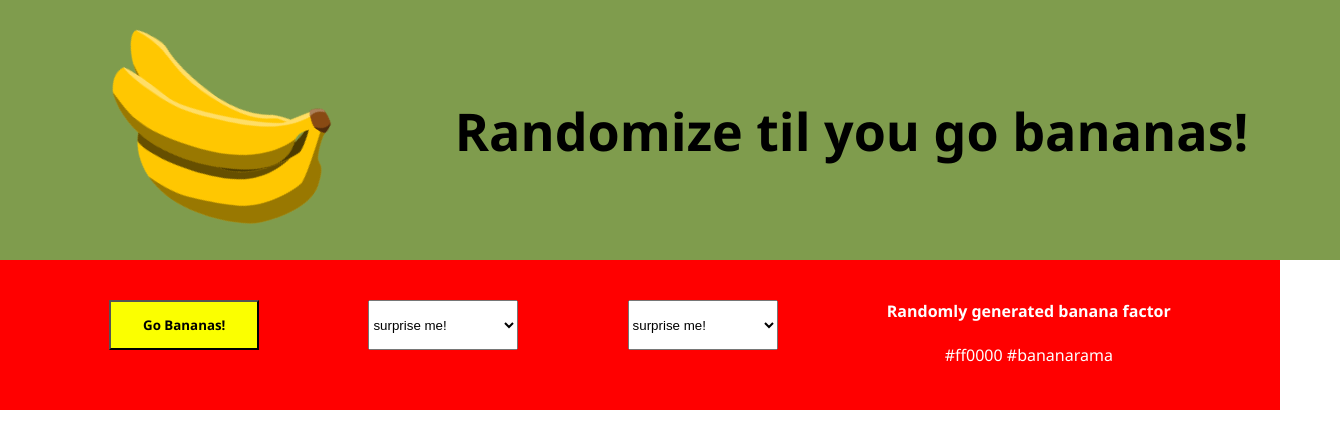
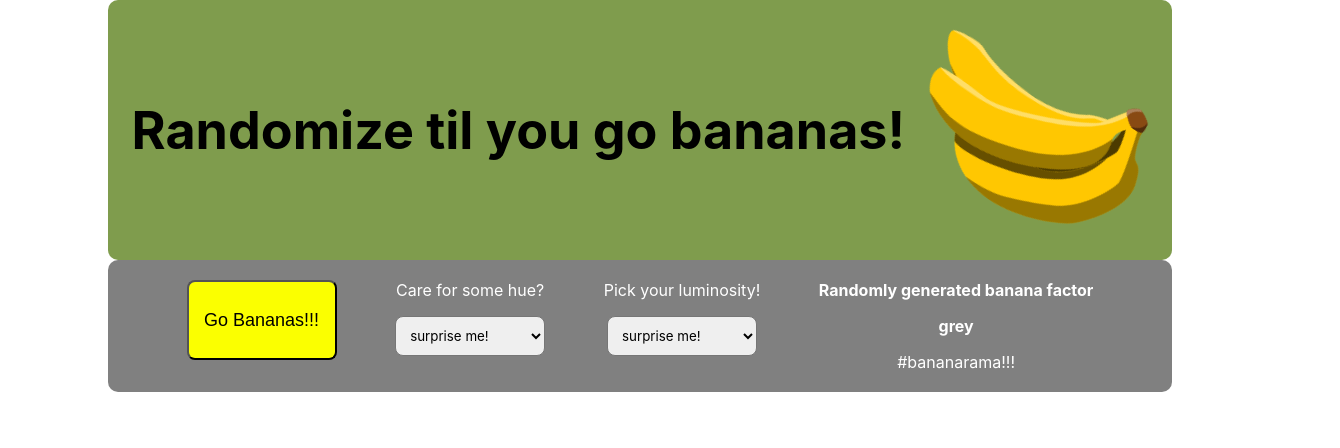
Before and after one commit to mtslks-zz/react-random-color-generator, a React (Create React App) app: page / in a window 1280 px wide. Shown: the top 448 px of the page, 1340 px wide, since content can reach past the window. Built offline with nearby package versions, Linux system fonts and the light colour scheme.

Commit message:
Update CSS styling

```diff
--- a/src/App.css
+++ b/src/App.css
@@ -20,48 +20,61 @@
 .App-header {
   background-color: #7f9c4d;
   min-height: 30vh;
+  width: 80%;
   display: flex;
   vertical-align: middle;
   margin: 0 auto;
-  padding: 30px;
-  width: 100%;
+  padding: 20px;
   padding-top: 10px;
   padding-bottom: 10px;
   text-align: left;
   flex-direction: row;
   align-items: center;
-  justify-content: space-around;
+  justify-content: space-evenly;
   font-size: calc(10px + 2vmin);
-  font-family: 'Segoe UI', Tahoma, Geneva, Verdana, sans-serif;
+  font-family: -apple-system, BlinkMacSystemFont, 'Segoe UI', Roboto, Oxygen,
+    Ubuntu, Cantarell, 'Open Sans', 'Helvetica Neue', sans-serif;
+  border-radius: 10px;
 }
 
 .App-body {
-  min-height: 5vh;
+  min-height: 10vh;
+  vertical-align: middle;
   display: flex;
-  block-size: 100px;
   margin: 0 auto;
-  padding-top: 40px;
-  padding-bottom: 10px;
+  padding: 20px;
+  padding-top: 20px;
+  padding-bottom: 20px;
   justify-content: space-evenly;
-  width: 100%;
-  font-family: 'Segoe UI', Tahoma, Geneva, Verdana, sans-serif;
+  width: 80%;
+  font-family: -apple-system, BlinkMacSystemFont, 'Segoe UI', Roboto, Oxygen,
+    Ubuntu, Cantarell, 'Open Sans', 'Helvetica Neue', sans-serif;
   color: white;
+  border-radius: 10px;
 }
 
 .randomizeColorButton {
   background-color: rgb(251, 255, 0);
-  height: 50px;
+  height: 80px;
   width: 150px;
-  font-weight: bold;
-  font-family: 'Segoe UI', Tahoma, Geneva, Verdana, sans-serif;
+  border-radius: 8px;
+  font-size: large;
 }
 
 .hueList {
-  height: 50px;
+  height: 40px;
   width: 150px;
+  border-radius: 8px;
+  padding: 10px;
+  font-family: -apple-system, BlinkMacSystemFont, 'Segoe UI', Roboto, Oxygen,
+    Ubuntu, Cantarell, 'Open Sans', 'Helvetica Neue', sans-serif;
 }
 
 .luminosityList {
-  height: 50px;
+  height: 40px;
   width: 150px;
+  border-radius: 8px;
+  padding: 10px;
+  font-family: -apple-system, BlinkMacSystemFont, 'Segoe UI', Roboto, Oxygen,
+    Ubuntu, Cantarell, 'Open Sans', 'Helvetica Neue', sans-serif;
 }
--- a/src/Body.js
+++ b/src/Body.js
@@ -5,10 +5,10 @@ import { refState, useState } from 'react';
 export default Body;
 
 // Library import to randomize colors
-let colorizer = require('randomcolor');
+let color = require('randomcolor');
 
 function Body() {
-  const [randomColor, setRandomColor] = useState('#ff0000');
+  const [randomColor, setRandomColor] = useState('grey');
   const [hue, setHue] = useState('random');
   const [luminosity, setLuminosity] = useState('random');
 
@@ -18,20 +18,23 @@ function Body() {
         className="randomizeColorButton"
         onClick={() => {
           setRandomColor(
-            colorizer({
+            color({
               luminosity: luminosity,
               hue: hue,
             }),
           );
         }}
       >
-        Go Bananas!
+        Go Bananas!!!
       </button>
 
+      <div>
+        Care for some hue?
+        <p />
         <select
           className="hueList"
           value={hue}
-        onChange={(e) => setHue(e.target.value)}
+          onChange={(event) => setHue(event.target.value)}
         >
           <option value="random">surprise me!</option>
           <option value="red">red</option>
@@ -42,21 +45,30 @@ function Body() {
           <option value="purple">purple</option>
           <option value="pink">pink</option>
         </select>
+      </div>
 
+      <div>
+        Pick your luminosity!
+        <p />
         <select
           className="luminosityList"
           value={luminosity}
-        onChange={(e) => setLuminosity(e.target.value)}
+          onChange={(event) => setLuminosity(event.target.value)}
         >
           <option value="random">surprise me!</option>
           <option value="dark">dark</option>
           <option value="bright">bright</option>
           <option value="light">light</option>
         </select>
+      </div>
 
       <div>
-        <b>Randomly generated banana factor</b> <br />
-        <br /> {randomColor} #bananarama
+        <b>
+          Randomly generated banana factor <p />
+          {randomColor}
+        </b>
+        <p />
+        #bananarama!!!
       </div>
     </body>
   );
--- a/src/Header.js
+++ b/src/Header.js
@@ -7,8 +7,8 @@ export default function Header() {
   return (
     <div className="App">
       <header className="App-header">
+        <h1 className="App-headline">Randomize til you go bananas!</h1>
         <img src={logo} className="App-logo" alt="rotating bananas" />
-        <h1 className="App-headline">Randomize til you go bananas!</h1>
       </header>
     </div>
   );
```
Also changed, not shown: react-random-color-generator-figma.png (added), 1 other file (tests, documents, lock files or other folders). Lines whose indentation alone changed are shown as unchanged.
